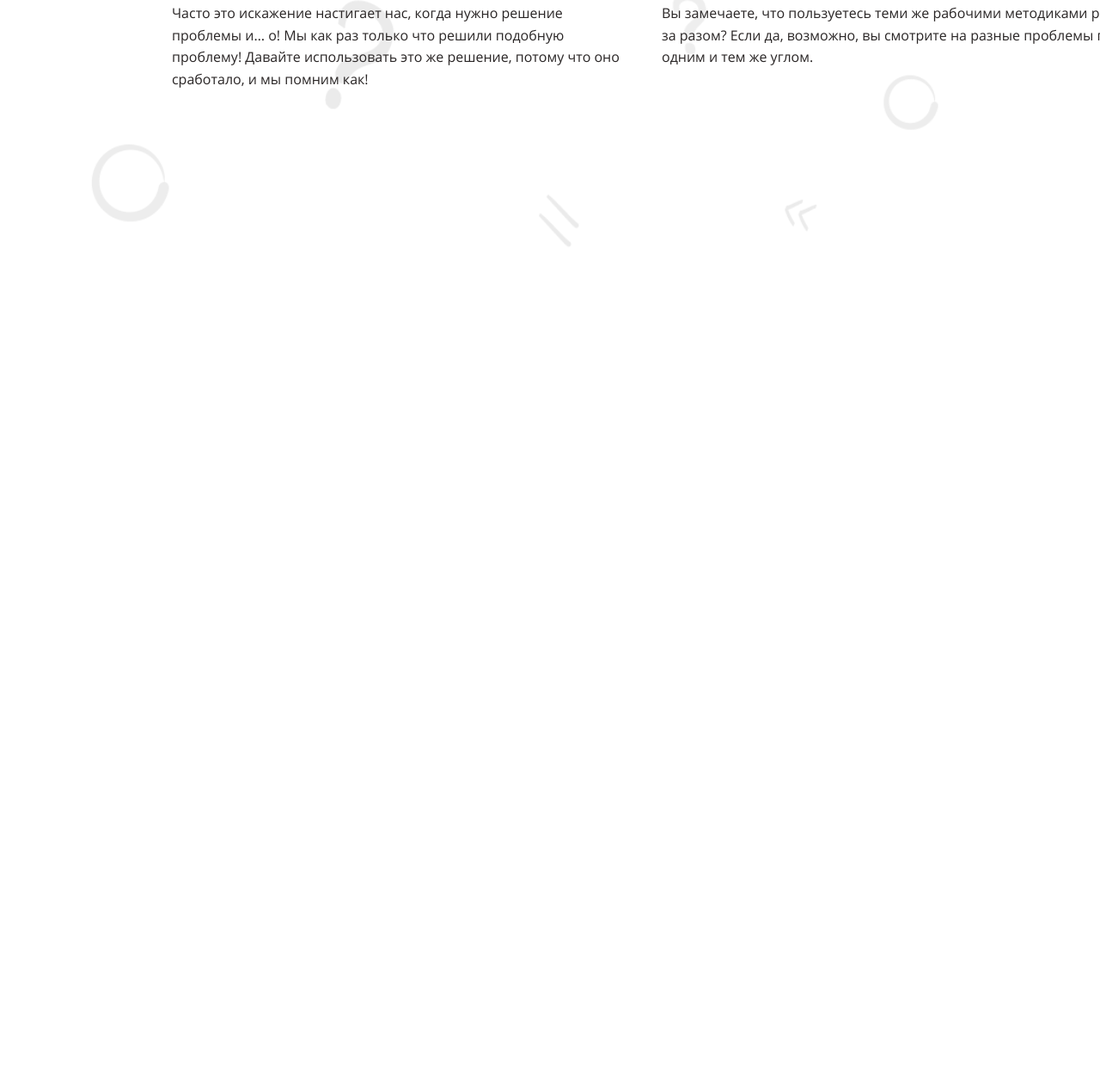
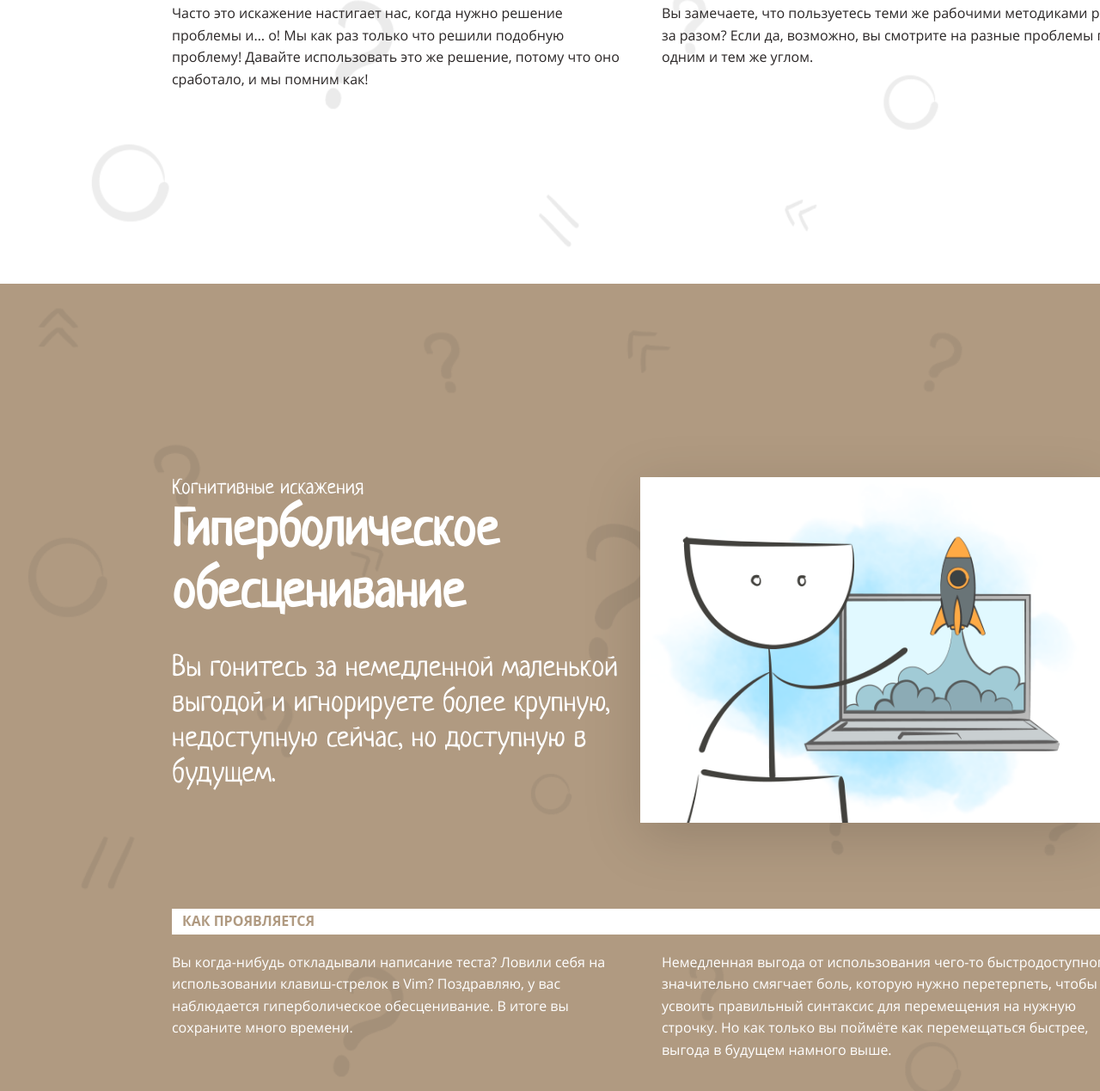
Before and after one commit to ProtoPetr/layout-designer-project-lvl1, a website: page src/index.html in a window 1280 px wide. Shown: the part 5862-7131 px from the top of the page at 86% size. Before the commit the page ends 6192 px from the top, so only its background shows below. Drawn offline with Linux system fonts and the light colour scheme.

Commit message:
finished step 9

```diff
--- a/src/index.html
+++ b/src/index.html
@@ -54,7 +54,7 @@
           <p class="mt-20">Вы даёте более высокую оценку тем событиям, которые произошли недавно, и недооцениваете более старые.</p>
         </a>
         <!-- 4. Гиперболическое обесценивание -->
-        <a href="#section-depreciation" class="no-link-decoration nav-item bg-light mt-20 display-block animation font-dark">
+        <a href="#hyperbolic-depreciation" class="no-link-decoration nav-item bg-light mt-20 display-block animation font-dark">
           <p class="nav-item-num">4</p>
           <h3><span class="font-yellow">Гиперболическое обесценивание</span></h3>
           <p class="mt-20">Вы гонитесь за немедленной маленькой выгодой и игнорируете более крупную, недоступную сейчас, но доступную в будущем.</p>
@@ -102,7 +102,7 @@
           <p class="sectionMainFont mt-30 font-white">Вы оптимизируете что-то задолго до того, как в этом появляется необходимость.</p>
         </div>
         <img class="section-img mr-30" src="../images/2.png" alt="Преждевременная оптимизация">
-        <div class="section-line bg-brown"><h3 class="h3-section font-white">Как проявляется</h3></div>
+        <div class="section-line bg-light"><h3 class="h3-section font-brown">Как проявляется</h3></div>
           <p class="half-block mt-20 mr-30 mainFont font-white">
             Если вы добавите аэродинамический спойлер к своему старому автомобилю вместо ремонта мотора, то автомобиль не станет быстрее.
           </p>
@@ -136,6 +136,29 @@
       </div>
     </section>
   </div>
+  <!-- 4. Гиперболическое обесценивание -->
+  <a id="hyperbolic-depreciation"></a>
+  <div class="back bg-brown">
+    <section>
+      <div class="container">
+        <div class="half-block">
+          <p class="mutedFont font-white">Когнитивные искажения</p>
+          <h2 class="font-white">Гиперболическое обесценивание</h2>
+          <p class="sectionMainFont mt-30 font-white">Вы гонитесь за немедленной маленькой выгодой и игнорируете более крупную, недоступную сейчас, но доступную в будущем.</p>
+        </div>
+        <img class="section-img mr-30" src="../images/2.png" alt="Гиперболическое обесценивание">
+        <div class="section-line bg-light"><h3 class="h3-section font-brown">Как проявляется</h3></div>
+          <p class="half-block mt-20 mr-30 mainFont font-white">
+            Вы когда-нибудь откладывали написание теста? Ловили себя на использовании клавиш-стрелок в Vim? Поздравляю, у вас наблюдается гиперболическое обесценивание. В итоге вы сохраните много времени.
+          </p>
+          <p class="half-block mt-20 mainFont font-white">
+            Немедленная выгода от использования чего-то быстродоступного значительно смягчает боль, которую нужно перетерпеть, чтобы усвоить правильный синтаксис для перемещения на нужную строчку.
+            Но как только вы поймёте как перемещаться быстрее, выгода в будущем намного выше.
+          </p>
+        </div>
+      </div>
+    </section>
+  </div>
   <footer></footer>
 </body>
 </html>
--- a/src/styles/style.css
+++ b/src/styles/style.css
@@ -69,6 +69,10 @@
 
 .font-translucentDark {
   color: var(--translucentDark);
+}
+
+.font-brown {
+  color: var(--brown);
 }
 
 /* Headings */
```
